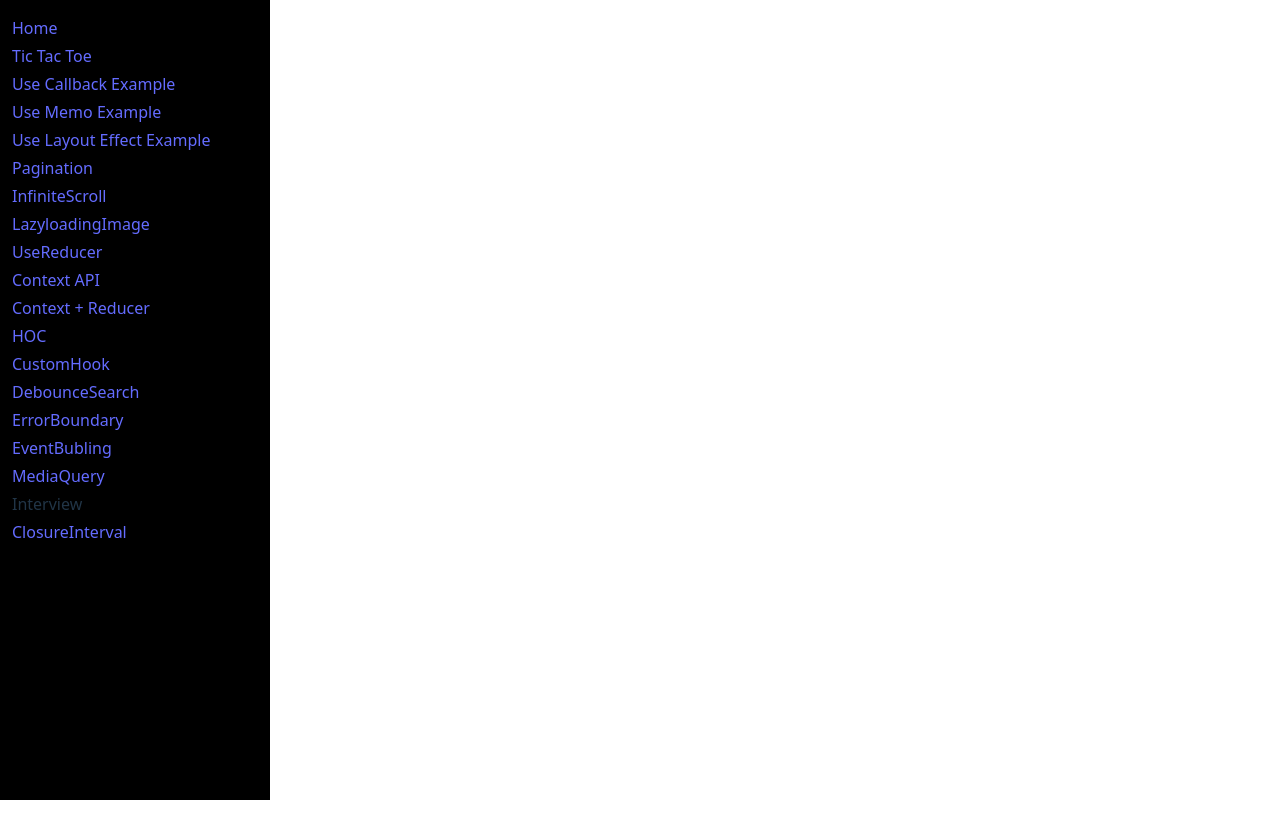
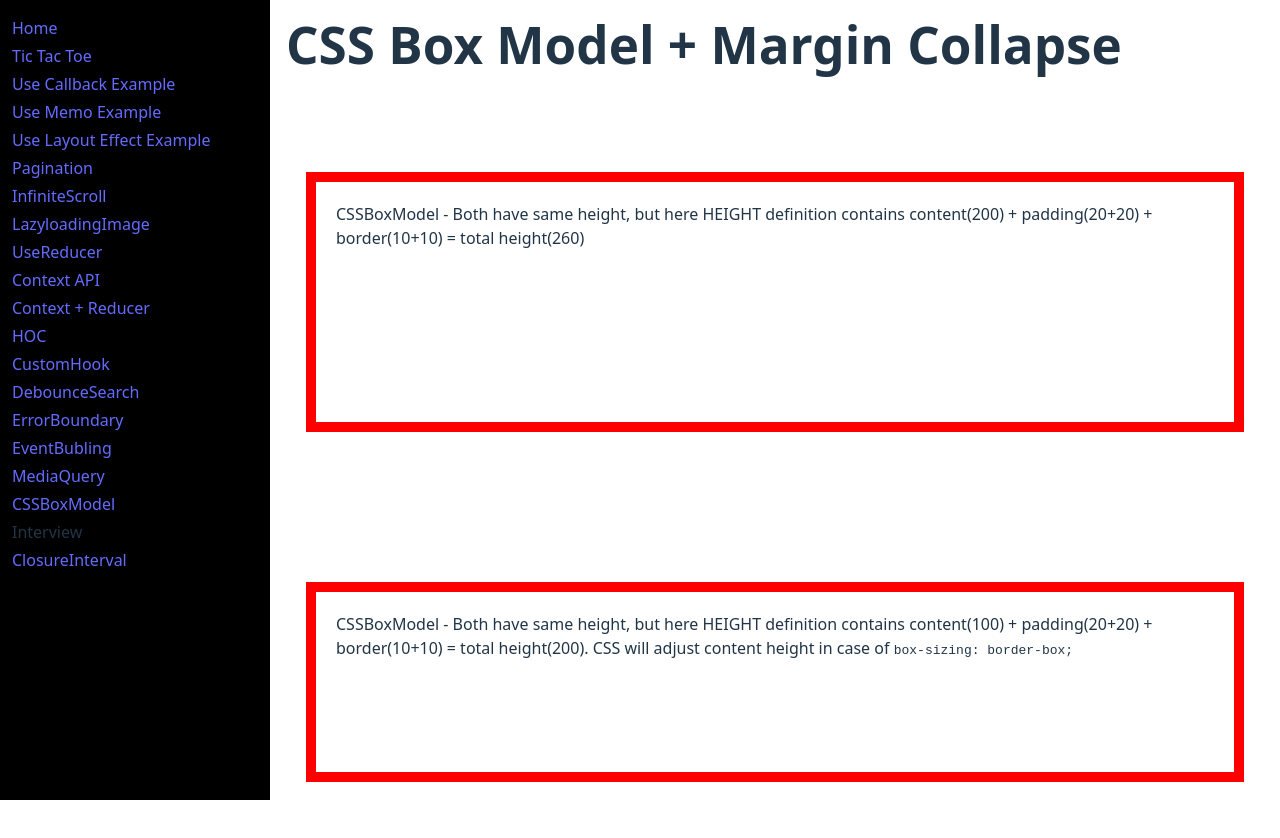
Before and after one commit to g-abhishek/vite-react, a React (Vite) app in the folder vite-react/: page /css-box-model in a window 1280 px wide. Shown: the top 838 px of the page. Before the commit the page ends 800 px from the top, so only its background shows below. Built offline with nearby package versions, Linux system fonts and the light colour scheme.

Commit message:
CSS box model + margin collapse

```diff
--- a/vite-react/src/App.jsx
+++ b/vite-react/src/App.jsx
@@ -18,6 +18,7 @@ import DebounceSearch from "./components/DebounceSearch";
 import ErrorBoundaryComponent from "./components/ErrorBoundaryComponent";
 import EventBubling from "./components/EventBubling";
 import MediaQuery from "./components/MediaQuery";
+import CSSBoxModel from "./components/CSSBoxModel";
 
 function App() {
   return (
@@ -41,12 +42,14 @@ function App() {
           <Link to={"/error-boundary"}>ErrorBoundary</Link>
           <Link to={"/event-bubling"}>EventBubling</Link>
           <Link to={"/media-query"}>MediaQuery</Link>
+          <Link to={"/css-box-model"}>CSSBoxModel</Link>
 
           <div>Interview</div>
           <Link to={"/closure-interval"}>ClosureInterval</Link>
         </div>
         <div className="main-content">
           <Routes>
+            <Route path="/css-box-model" element={<CSSBoxModel />} />
             <Route path="/media-query" element={<MediaQuery />} />
             <Route path="/event-bubling" element={<EventBubling />} />
             <Route path="/error-boundary" element={<ErrorBoundaryComponent />} />
--- /dev/null
+++ b/vite-react/src/components/CSSBoxModel/index.css
@@ -0,0 +1,15 @@
+.box {
+    height: 200px;
+    padding: 20px;
+    border: 10px solid red;
+    margin: 100px 20px;
+}
+
+.box2 {
+    height: 200px;
+    padding: 20px;
+    border: 10px solid red;
+    margin: 50px 20px;
+
+    box-sizing: border-box;
+}
--- /dev/null
+++ b/vite-react/src/components/CSSBoxModel/index.jsx
@@ -0,0 +1,192 @@
+import "./index.css";
+const CSSBoxModel = () => {
+  return (
+    <>
+      <h1>CSS Box Model + Margin Collapse</h1>
+      <div className="box">
+        CSSBoxModel - Both have same height, but here HEIGHT definition contains
+        content(200) + padding(20+20) + border(10+10) = total height(260)
+      </div>
+
+      <div className="box2">
+        CSSBoxModel - Both have same height, but here HEIGHT definition contains
+        content(100) + padding(20+20) + border(10+10) = total height(200). CSS
+        will adjust content height in case of{" "}
+        <code>box-sizing: border-box;</code>
+      </div>
+    </>
+  );
+};
+
+export default CSSBoxModel;
+
+/**
+ * 🧱 What is the CSS Box Model?
+ * Every HTML element is treated as a rectangular box. EVERY THING IN HTML/CSS IS BOX. it can be element, div, span, container anything
+ * The Box Model defines how this box behaves in terms of layout, spacing, and borders.
+ *
+ * Each box consists of 4 layers from innermost to outermost:
+ *
+ *
+ *
+
+┌────────────────────────────────────────────┐
+│                Margin                      │  ⬅ Outermost
+│  ┌──────────────────────────────────────┐  │
+│  │              Border                  │  │
+│  │  ┌──────────────────────────────┐    │  │
+│  │  │          Padding             │    │  │
+│  │  │  ┌──────────────────────┐    │    │  │
+│  │  │  │     Content Area     │    │    │  │
+│  │  │  └──────────────────────┘    │    │  │
+│  │  └──────────────────────────────┘    │  │
+│  └──────────────────────────────────────┘  │
+└────────────────────────────────────────────┘
+
+
+ *
+ * 🔍 Parts of the Box Model
+ * 1. Content
+ *      1. The actual text or image inside the element.
+ *      2. Size controlled via width and height.
+ * 2. Padding
+ *      1. Space inside the border, around the content.
+ *      2. Adds breathing room inside the box.
+ *      3. Example: padding: 10px;
+ * 3. Border
+ *      1. Surrounds the padding (if any) and content.
+ *      2. Can have width, style, and color.
+ *      3. Example: border: 2px solid black;
+ * 3. Margin
+ *      1. Space outside the border.
+ *      2. Separates this element from other elements.
+ *      3. Example: margin: 20px;
+ *
+ * 🧮 Total Box Size (Default Behavior)
+ * By default, browsers calculate the total size of the element like this:
+
+Total Width = margin-left + border-left + padding-left + width + padding-right + border-right + margin-right
+Total Height = margin-top + border-top + padding-top + height + padding-bottom + border-bottom + margin-bottom
+
+So if you write:
+.box {
+  width: 100px;
+  padding: 10px;
+  border: 5px solid;
+  margin: 20px;
+}
+
+Then the total space taken on the page is:
+width: 100 + 10 + 10 + 5 + 5 = 130px (not counting margin)
+height: similarly calculated
+
+ *
+ * ✨ box-sizing Property
+ * If you don't want padding/border to increase the size, use:
+ * box-sizing: border-box;
+ *
+ * It tells the browser: “Hey! Keep total width/height fixed, and adjust content size instead.”
+ * Means, includes PADDING and BORDER inside HEIGHT/WIDTH to calculate its total HEIGHT/WIDTH.
+ *
+ * It changes the definition if height and width
+ *
+ *
+ *
+ * 🧠 Why margin is not counted in element size:
+ * When we calculate the size of an element's box, we're talking about the element itself — that means the content, padding, and border.
+ * But margin is external space, used to separate this element from other elements. It doesn't contribute to the element's size — it just adds space around it.
+ *
+ * 📦 Think of it like this:
+ * Imagine you're packing a gift box:
+ *  1. Content = the gift
+ *  2. Padding = bubble wrap inside the box
+ *  3. Border = the cardboard box itself
+ *  4. Margin = the space between this gift box and other boxes in the storage room
+ * The margin is outside the actual box. So when you measure the size of the box, you don’t count how far it is from other boxes (that’s the margin's job).
+ *
+ * ✅ In terms of layout:
+ * If your element is:
+
+width: 100px;
+padding: 10px;
+border: 5px solid;
+margin: 20px;
+
+Then,
+| Part                                        | Size                                           |
+| ------------------------------------------- | ---------------------------------------------- |
+| Content                                     | 100px                                          |
+| Padding                                     | 10px left + 10px right = 20px                  |
+| Border                                      | 5px left + 5px right = 10px                    |
+| **Total element width**                     | 130px                                          |
+| **Margin not included**                     | it's **outside** the element                   |
+| **Total space occupied (including margin)** | 130px + 20px (left) + 20px (right) = **170px** |
+
+
+ *
+ * So the box size = content + padding + border
+ * Margin is additional space around the box, not part of the box itself.
+ *
+ */
+
+/**
+ * 📌 What is Margin Collapse?
+ * Margin collapse happens when vertical margins of two elements touch, and instead of adding up, they collapse into a single margin — the larger one wins.
+ * 💡 This only happens with vertical margins, not horizontal.
+ *
+ * ✅ When Does Margin Collapse Happen?
+ * 1. Adjacent vertical margins between siblings
+
+<div class="box1"></div>
+<div class="box2"></div>
+
+.box1 {
+  margin-bottom: 40px;
+}
+
+.box2 {
+  margin-top: 30px;
+}
+
+You might expect total space = 40 + 30 = 70px,
+but due to margin collapse, it will be only 40px — the larger one.
+
+
+ * 2. Parent and first/last child
+
+<div class="parent">
+  <div class="child"></div>
+</div>
+
+.parent {
+  margin-top: 50px;
+}
+
+.child {
+  margin-top: 30px;
+}
+
+In this case, child’s margin-top collapses with parent’s margin-top.
+Only 50px will be applied (not 80px).
+Same thing happens with bottom margins of last child + parent's margin-bottom.
+
+
+ * 3. Empty elements with only vertical margins
+
+<div class="spacer"></div>
+
+.spacer {
+  margin-top: 20px;
+  margin-bottom: 30px;
+}
+
+Even though both margins are on the same element, they will collapse to 30px.
+This is called internal margin collapse.
+
+ *
+ * ✅ Ways to Fix or Prevent Margin Collapse
+ * Margin collapse only affects vertical margins, and only under specific conditions. So the idea is to break those conditions.
+ * 🔧 1. Use Flexbox or Grid
+ * If a container uses display: flex or grid, its child margins won't collapse with it.
+ *
+ */
```
